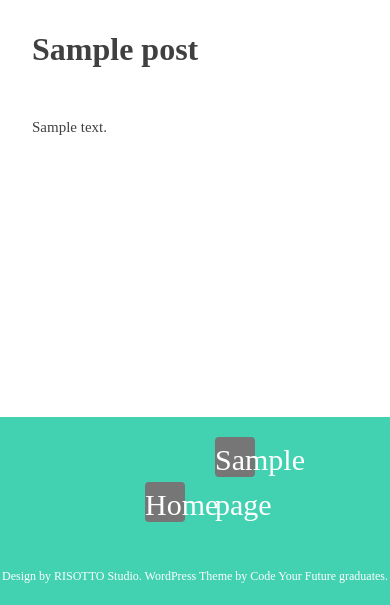
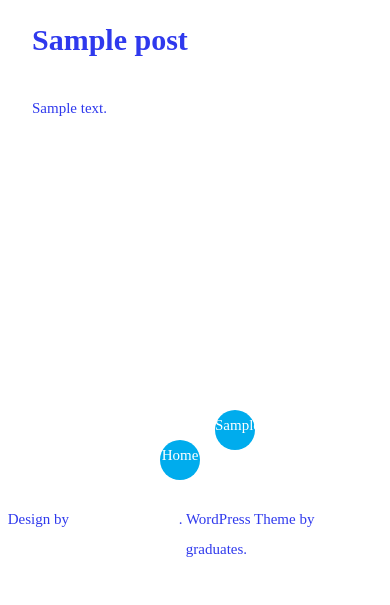
Before and after one commit to carmemias/src-website, a WordPress theme: the page made by themes/src-project/page.php in a window 390 px wide. Shown: the part 402-1007 px from the top of the page. After the commit the page ends 959 px from the top, so only its background shows below. Run offline with PHP 8.4 and a stand-in for WordPress, Linux system fonts and the light colour scheme; the site name, menu and one post (Sample post) are stand-ins, and other content is empty; some libraries are stand-ins or nearby versions; some web fonts are replaced.

Commit message:
Styled homepage to the design requirements by risotto

```diff
--- a/themes/src-project/functions.php
+++ b/themes/src-project/functions.php
@@ -222,7 +222,7 @@ function src_project_customizer_css(){
 							/* main text color */
 							body, input, select, optgroup, textarea, a,
 							#hero .site-description, #hero .festival-dates,
-							.site-footer, .site-footer a, .site-footer label {
+							.site-footer, .site-footer a, .site-footer label, .widget-title {
 								color: <?php echo $text_color; ?>;
 							}
 
--- a/themes/src-project/sass/site/primary/_footer.scss
+++ b/themes/src-project/sass/site/primary/_footer.scss
@@ -10,11 +10,8 @@
 
   padding-bottom:20px;
   text-align: center;
-  background-color: $color__background-footer;
-  color: $color__site-footer;
 
   .widget-area {
-    background-color: $color__background-widgets;
     color: $color__widgets;
   }
 
@@ -38,6 +35,12 @@
   .es_textbox {
     padding: 10px;
   }
+
+  .es_caption {
+    align-self: end;
+    width: 100%;
+    color: $color__text-main
+}
 
   #es_txt_button {
     background-color: $color__background-input;
@@ -63,9 +66,6 @@
 
 
 }
-.widget-title {
-  color: $color__placeholder;
-}
 
 .site-info {
   @include font-size(0.75);
--- a/themes/src-project/sass/site/primary/_hero.scss
+++ b/themes/src-project/sass/site/primary/_hero.scss
@@ -11,9 +11,17 @@
     @include font-size(3);
   }
 
-  & .site-description {
+  & .site-description,  {
     color: $color__site-description;
     @include font-size(2);
     margin:0;
   }
+
+  & .festival-dates {
+    color: $color__site-description;
+    @include font-size(2);
+    margin:0;
+  }
+
+
 }
--- a/themes/src-project/sass/site/primary/_posts-and-pages.scss
+++ b/themes/src-project/sass/site/primary/_posts-and-pages.scss
@@ -21,6 +21,11 @@ body:not(.home) .site-content,
 body:not(.home) .content-area {
 	margin: 1.5em 0 0;
 	padding: 0 1rem 5rem 1rem;
+}
+
+
+.page-home .site-content {
+	margin-bottom: 10rem;
 }
 
 .page-links {
@@ -131,10 +136,12 @@ body:not(.home) .site-main {
 		font-size: 18px !important;
 	}
 
-	p:not(.site-description){
-		font-size: 15px !important;
+	p:not(.site-description), p:not(.festival-dates),
+	div:not(.site-description), div:not(.festival-dates){
+		font-size: 15px;
 		line-height: 30px;
 	}
+
 
 	.event-entry{
 		flex-direction: column !important;
@@ -172,13 +179,17 @@ body:not(.home) .site-main {
 	.event-entry{
 		flex-direction: column !important;
 	}
+	.page-home .site-content {
+		margin-bottom: 5rem;
+	}
 
 	h2 {
 		font-size: 18px !important;
 	}
 
-	p:not(.site-description) {
-		font-size: 15px !important;
+	p:not(.site-description), p:not(.festival-dates),
+	div:not(.site-description), div:not(.festival-dates) {
+		font-size: 15px;
 		line-height: 30px;
 	}
   }
--- a/themes/src-project/sass/variables-site/_colors.scss
+++ b/themes/src-project/sass/variables-site/_colors.scss
@@ -3,7 +3,7 @@ $color__background-hero: #42D1B1;
 $color__background-screen: #f1f1f1;
 $color__background-hr: #ccc;
 $color__background-button: #AD006D;/*#e6e6e6;*/
-$color__background-menu-toggle:#ffffff;
+$color__background-menu-toggle: transparent;
 $color__background-pre: #eee;
 $color__background-ins: #fff9c0;
 $color__background-widgets: #FFF;
@@ -13,7 +13,7 @@ $color__background-social: #00ACED;
 $color__site-title: #AD006D;
 $color__site-description: #FFF;
 $color__text-screen: #21759b;
-$color__text-input: #666666;
+$color__text-input: #ffffff;
 $color__text-button: #ffffff;
 $color__text-input-focus: #111;
 $color__link: royalblue;
@@ -22,7 +22,7 @@ $color__link-hover: midnightblue;
 $color__menu-item: #A66BED;
 $color__current-menu-item: #42D1B1;
 $color__menu-toggle-hamburger: #666666;
-$color__text-main: #404040;
+$color__text-main: #2f39ed;
 $color__widgets: #666;
 $color__site-footer: #FFF;
 $color__placeholder: #AD006D;
```
Also changed, not shown: plugins/email-subscribers/widget/es-widget.css (+6 -1 lines), themes/src-project/style.css.
